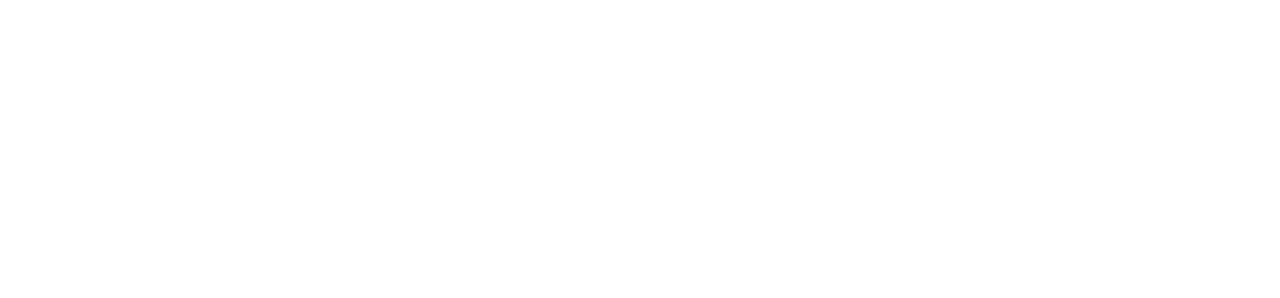
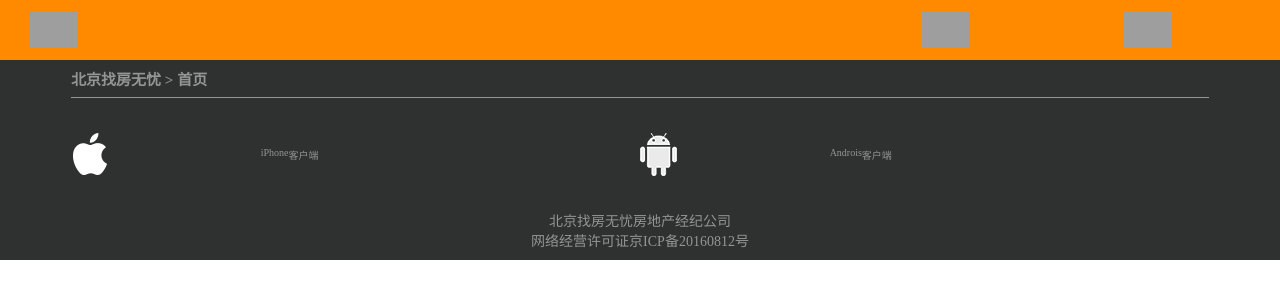
Before and after one commit to 1zhang-xin/look-house, a plain HTML site: page index.html in a window 1280 px wide. Drawn offline with Linux system fonts and the light colour scheme; grey boxes are pictures that could not be loaded.

Commit message:
添加了头部和底部

```diff
--- a/CSS/index.css
+++ b/CSS/index.css
@@ -7,4 +7,134 @@ html{
 }
 .boss{
     width: 100%;
+    position: relative;
+
+
 }
+header{
+    width: 100%;
+    height: 6rem;
+    background-color: #ff8a00;
+     display: flex;
+
+
+
+}
+
+.h1{
+
+    flex: 4;
+    display: flex;
+    /* justify-content: center; */
+    align-items: center;
+    padding-left: 3rem;
+    box-sizing: border-box;
+
+}
+.h1>img{
+
+    height: 60%;
+}
+
+.h2{
+
+    flex: 1;
+    display: flex;
+    justify-content: center;
+    align-items: center;
+
+}
+.h2>img{
+
+    height: 60%;
+}
+.h3{
+
+    flex: 1;
+    display: flex;
+    justify-content: center;
+    align-items: center;
+    padding-right: 3rem;
+
+}
+.h3>img{
+
+    height: 60%;
+}
+footer{
+    width: 100%;
+    height: 20rem;
+    background-color: #2f3130;
+
+   display: flex;
+}
+.f1{
+    flex: 1;
+
+}
+.f2{
+    flex: 16;
+
+}
+.f3{
+    flex: 1;
+
+}
+.dibu{
+    list-style: none;
+    width: 100%;
+    height: 19rem;
+    display: flex;
+    flex-direction: column;
+}
+.li1{
+    flex: 1;
+    color: rgb(147,148,148);
+    border-bottom: rgb(147,148,148) .1rem solid;
+   display: flex;
+   align-items: center;
+
+}
+.li2{
+    flex: 3;
+
+    display: flex;
+
+}
+.z1{
+    flex: 1;
+
+    display: flex;
+}
+.ss1{
+    flex: 1;
+    /* background-color: seagreen; */
+    display: flex;
+
+    align-items: center;
+}
+.ss2{
+    flex: 1;
+    display: flex;
+    flex-wrap: wrap;
+    color: rgb(147,148,148);
+    align-content: center;
+}
+.ss3{
+    flex: 1;
+
+}
+
+.z2{
+    flex: 1;
+    display: flex;
+}
+.li3{
+    flex: 1;
+    color: rgb(147,148,148);
+
+}
+.li3>p{
+    text-align: center;
+    font-size: 1.4rem;
+}
--- a/index.html
+++ b/index.html
@@ -5,13 +5,63 @@
     <meta charset="UTF-8">
     <meta name="viewport" content="width=device-width, initial-scale=1.0, maximum-scale=1.0, user-scalable=0">
     <meta http-equiv="X-UA-Compatible" content="ie=edge">
-    <title>Document</title>
+    <title>首页</title>
     <link rel="stylesheet" href="./CSS/index.css">
     <script src=""></script>
 </head>
 
 <body>
     <div class="boss">
+                        <header>
+                              <div class="h1">
+                                  <img src="./img/首页/logo.jpg" alt="">
+                              </div>
+                              <div class="h2">
+                                  <img src="./img/首页/my.jpg" alt="">
+                              </div>
+                              <div class="h3">
+                                  <img src="./img/首页/xiazai.jpg" alt="">
+                              </div>
+                        </header>
+
+                        <footer>
+                               <div class="f1"></div>
+                               <div class="f2">
+                                   <ul class="dibu">
+                                       <li class="li1">
+                                           <h2>北京找房无忧 > 首页</h2>
+                                       </li>
+                                       <li class="li2">
+                                             <div class="z1">
+                                                 <span class="ss1">
+                                                     <img src="./img/首页/apple.png" alt="">
+                                                 </span>
+                                                 <span class="ss2">
+                                                     <p>iPhone</p>
+                                                     <p>客户端</p>
+                                                 </span>
+                                                 <span class="ss3"></span>
+                                             </div>
+                                             <div class="z2">
+                                                <span class="ss1">
+                                                    <img src="./img/首页/android.png" alt="">
+                                                </span>
+                                                <span class="ss2">
+                                                    <p>Androis</p>
+                                                    <p>客户端</p>
+                                                </span>
+                                                <span class="ss3"></span>
+                                             </div>
+                                       </li>
+                                       <li class="li3">
+                                           <p>北京找房无忧房地产经纪公司</p>
+                                           <p>网络经营许可证京ICP备20160812号</p>
+                                       </li>
+                                   </ul>
+                               </div>
+                               <div class="f3"></div>
+                        </footer>
+
 
     </div>
 
```
